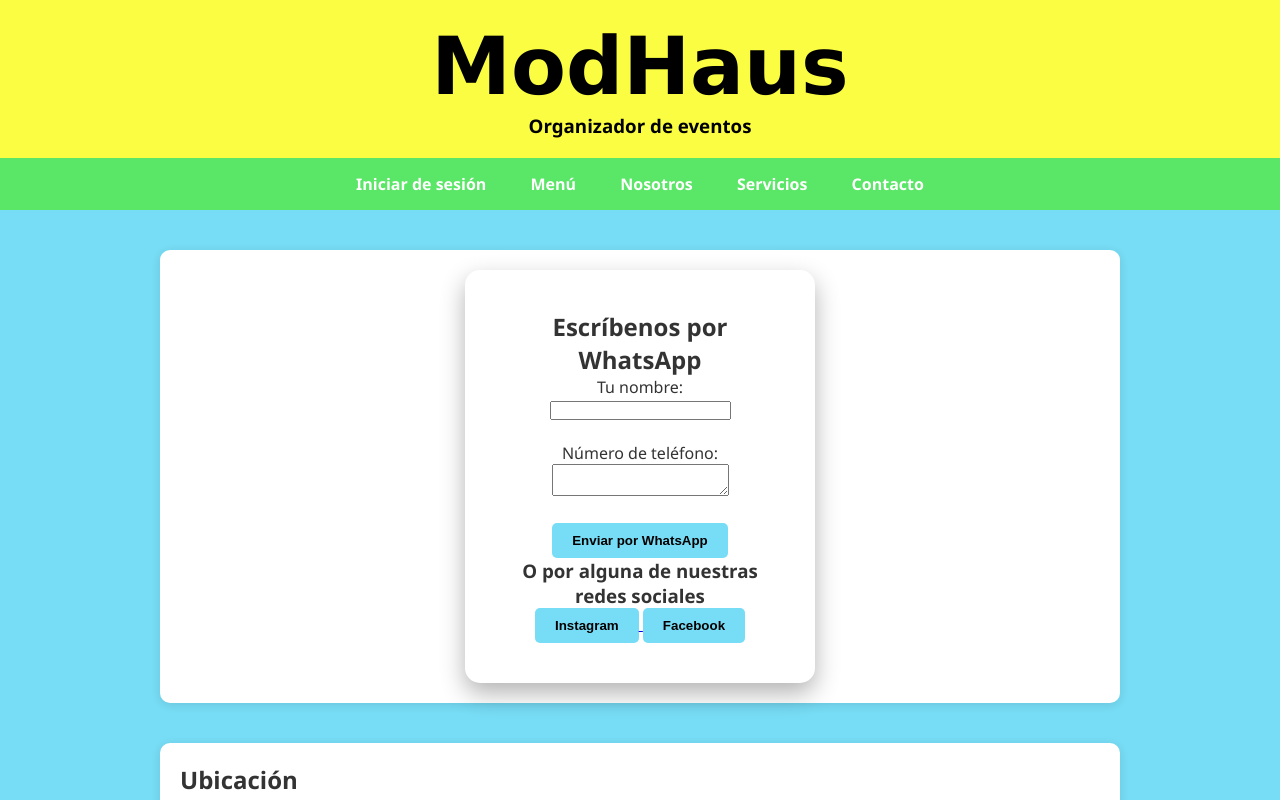
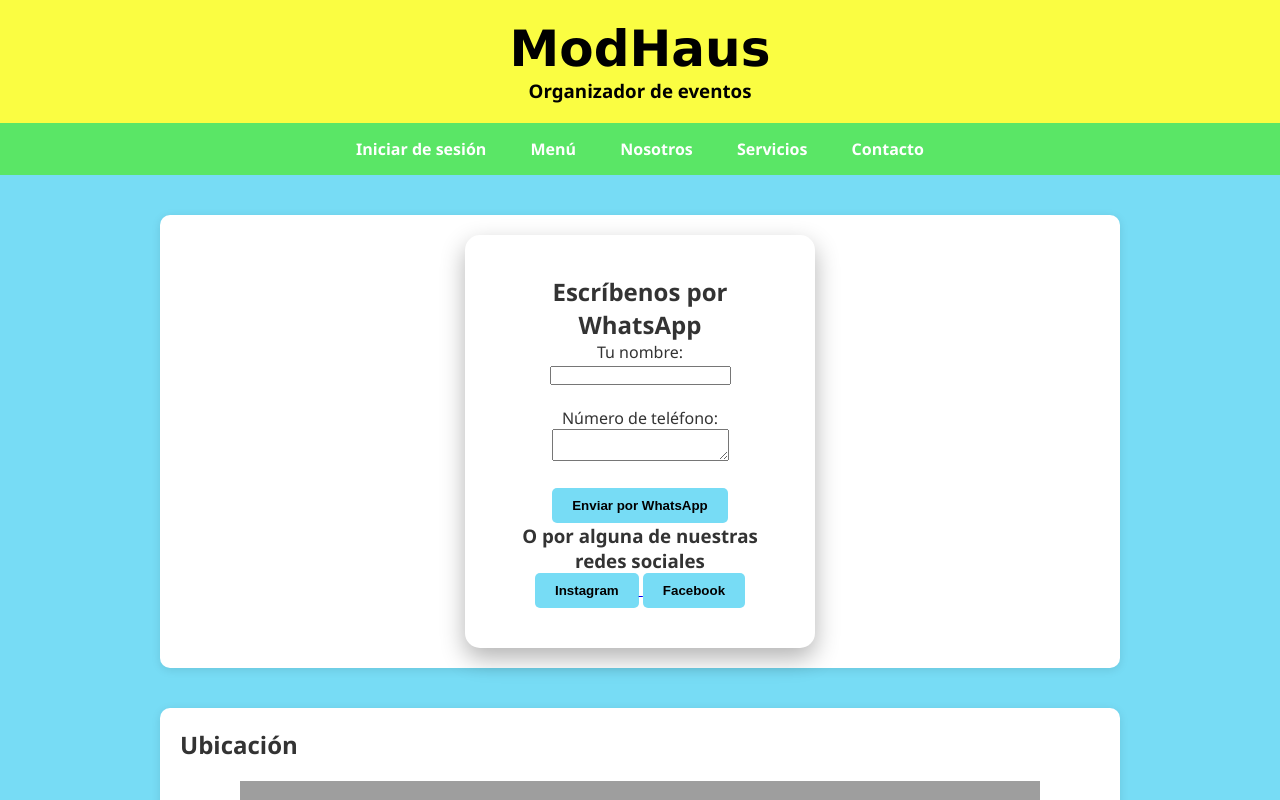
Before and after one commit to JulioA19/ModHaus, a plain HTML site: page Contacto.html in a window 1280 px wide. Shown: the top 800 px of the page. Drawn offline with Linux system fonts and the light colour scheme; grey boxes are pictures that could not be loaded.

Commit message:
Add files via upload

```diff
--- a/estilos1.css
+++ b/estilos1.css
@@ -8,7 +8,7 @@
         }
         h1 {
             font-family:Verdana, Geneva, Tahoma, sans-serif;
-            font-size: Clamp(35px,80px,90px);
+            font-size: Clamp(30px,5vw,50px);
         }
 
         /* Encabezado y pie de página con fondo verde oscuro y texto blanco */
```
